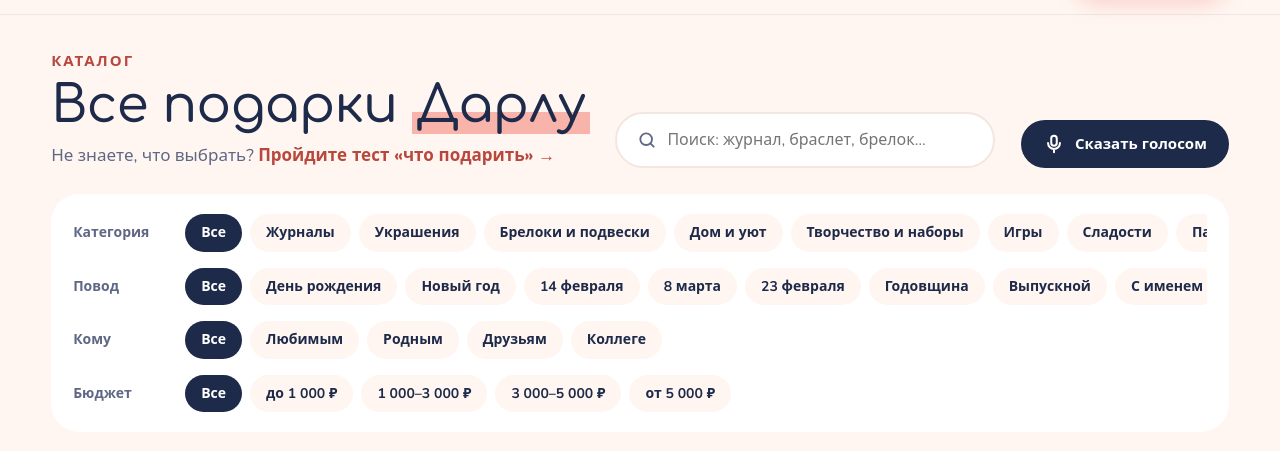
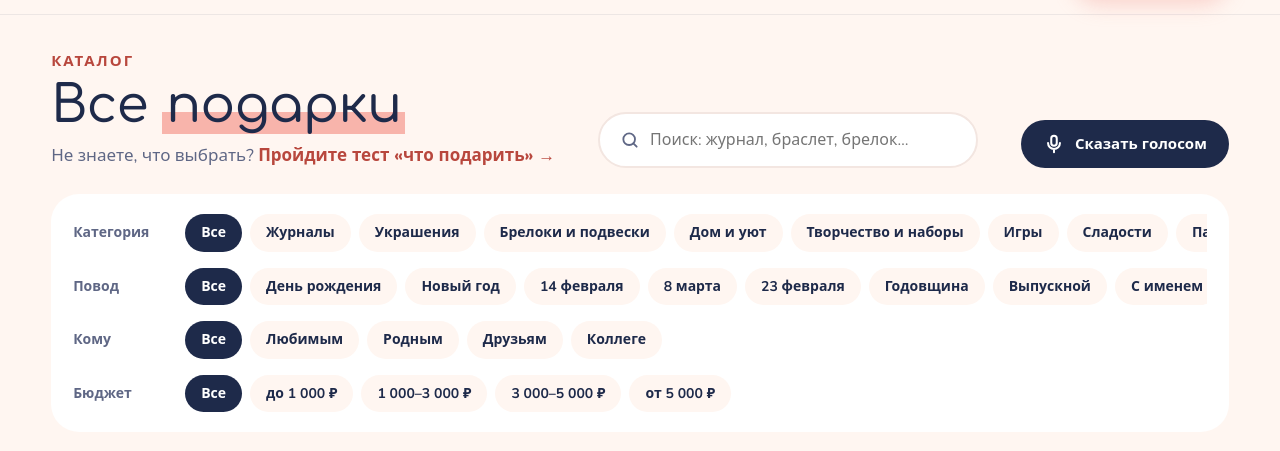
Before and after one commit to zarovkinvital005-create/darlu, a plain HTML site: page docs/catalog.html in a window 1280 px wide. Shown: the part 74-525 px from the top of the page. Drawn offline with nearby package versions, Linux system fonts and the light colour scheme; no server answers.

Commit message:
Каталог: заголовок «Все подарки» без слова Дарлу
Co-Authored-By: Claude Sonnet 5.5 <noreply@anthropic.com>

```diff
--- a/docs/catalog.html
+++ b/docs/catalog.html
@@ -51,7 +51,7 @@
     <div class="cat-head">
       <div>
         <div class="eyebrow">Каталог</div>
-        <h2>Все подарки <mark>Дарлу</mark></h2>
+        <h2>Все <mark>подарки</mark></h2>
         <p class="cat-sub">Не знаете, что выбрать? <a href="ai.html">Пройдите тест «что подарить» →</a></p>
       </div>
       <label class="search"><svg viewBox="0 0 24 24"><circle cx="11" cy="11" r="7"/><path d="M20 20l-4-4"/></svg><input id="q" type="search" placeholder="Поиск: журнал, браслет, брелок…" aria-label="Поиск по каталогу"></label>
```
